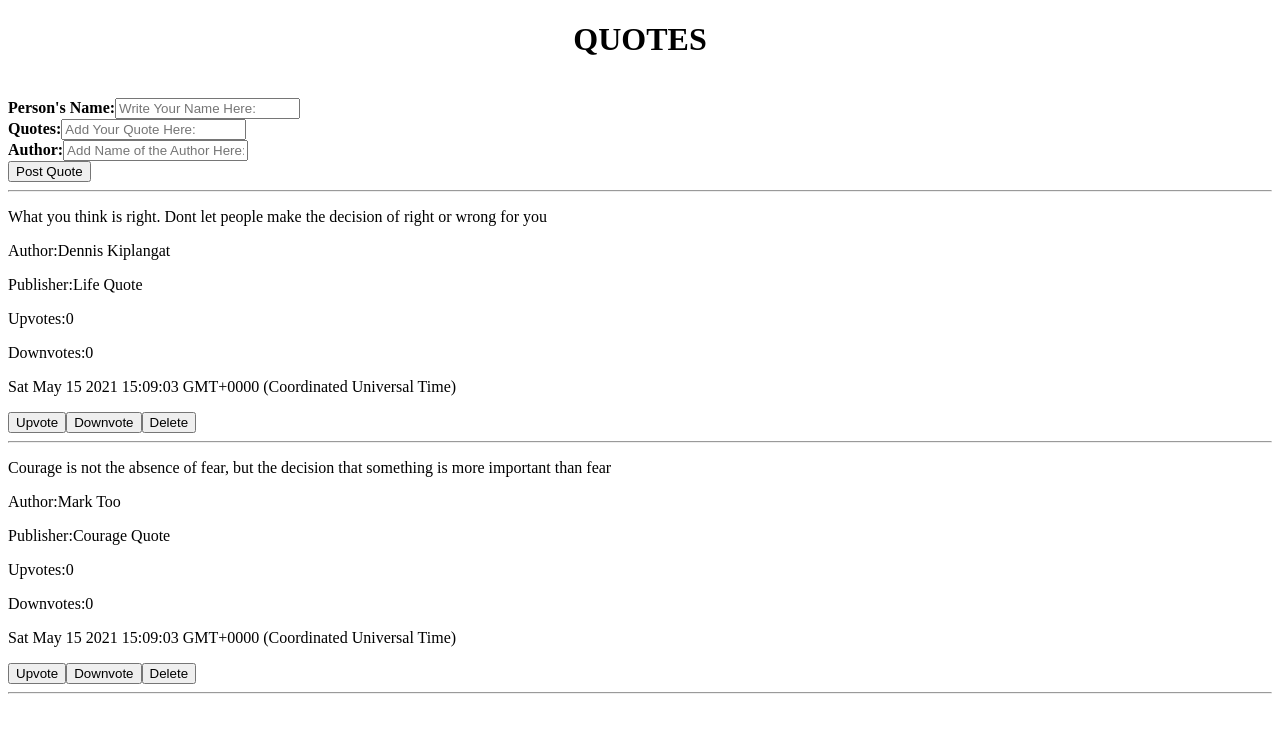
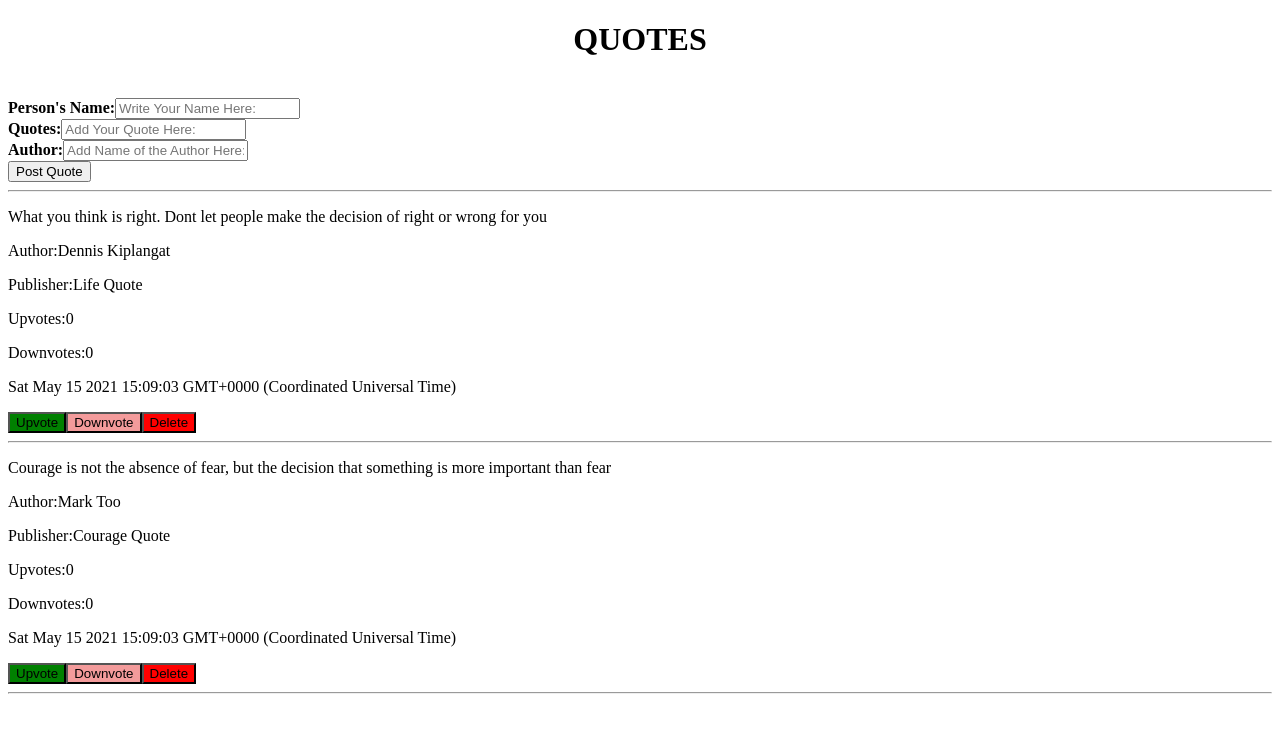
Before and after one commit to kiplaa1500/Quotes-, an Angular app: page / in a window 1280 px wide. Shown: the top 732 px of the page. Built offline with nearby package versions, Linux system fonts and the light colour scheme.

Commit message:
Reqular updates

```diff
--- a/src/app/quotes/quotes.component.html
+++ b/src/app/quotes/quotes.component.html
@@ -6,7 +6,7 @@
 
 <div class="container">
   <div class="row">
-    <div class="col-md-10">
+    <div class="col-md-6">
       <hr>
       <div class="myQuote" *ngFor="let quote of quotes; let i=index">
         <p appHighlight *ngIf="highestUpvote()===quote.upvotes && quote.upvotes>0">{{quote.quote}}</p>
@@ -16,9 +16,9 @@
         <!-- <hr size="50"> -->
 
 
-        <button class="btn btn-primary" (click)="upvote(i)">Upvote</button>
-        <button class="btn" (click)="downvote(i)">Downvote</button>
-        <button class="btn btn-danger" (click)="delQuote(i)">Delete</button>
+        <button class="success" (click)="upvote(i)">Upvote</button>
+        <button class="danger" (click)="downvote(i)">Downvote</button>
+        <button class="danger1" (click)="delQuote(i)">Delete</button>
 
         <hr>
 
```
